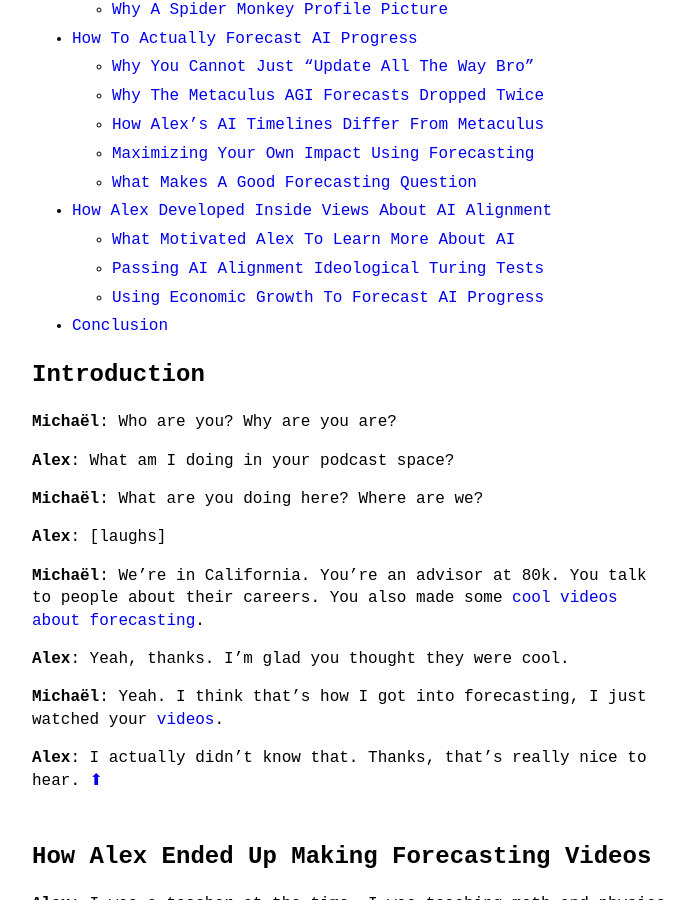
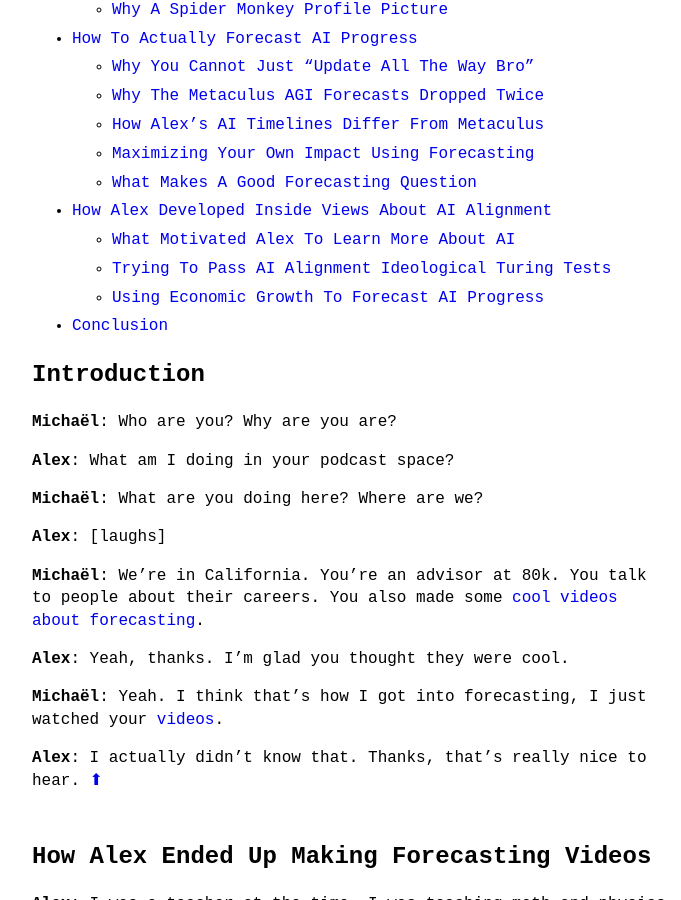
Before and after one commit to theinsideview/theinsideview.github.io, a Jekyll site: the page built from _posts/2022-09-05-alex.md, in a window 1280 px wide and 900 px high, scrolled down 1218 px. Shown: the whole window, without its empty margins (288-969 px from the left). Built offline with Jekyll 4.4.1, drawn with Linux system fonts in a browser that asks for light colours; some of the changed text lies outside the part shown.

Commit message:
headline

```diff
--- a/_posts/2022-09-05-alex.md
+++ b/_posts/2022-09-05-alex.md
@@ -29,7 +29,7 @@ Alex Lawsen is an [advisor](https://80000hours.org/speak-with-us/) at [80,000hou
     * [What Makes A Good Forecasting Question](#what-makes-a-good-forecasting-question)
 * [How Alex Developed Inside Views About AI Alignment](#how-alex-developed-inside-views-about-ai-alignment)
     * [What Motivated Alex To Learn More About AI](#what-motivated-alex-to-learn-more-about-ai)
-    * [Passing AI Alignment Ideological Turing Tests](#passing-ai-alignment-ideological-turing-tests)
+    * [Trying To Pass AI Alignment Ideological Turing Tests](#trying-to-pass-ai-alignment-ideological-turing-tests)
     * [Using Economic Growth To Forecast AI Progress](#using-economic-growth-to-forecast-ai-progress)
 * [Conclusion](#conclusion)
 
@@ -509,7 +509,7 @@ Got to get the name of the podcast in there. Yeah, you're right. So, I have a ve
 **Alex**:
 So, it's important for me to have a sensible understanding of AI, given that I talk to lots of people about it, and given that people ask me questions about it. But I'm lucky because I get to speak to researchers at the top of the game. So, I think roughly what I've done, and I think it's reasonable to say I've got a decent understanding of the space now, is I've just gone and spoken to a bunch of people and I've had kind of a specific goal in mind. I've tried to... if I want to be like, "Yeah, let's go for some [inaudible 00:46:24] worms or something". <a href="#outline">⬆</a>
 
-## Passing AI Alignment Ideological Turing Tests
+## Trying To Pass AI Alignment Ideological Turing Tests
 
 **Alex**:
 I try to build pretty detailed simulations as AI researchers, internal ones. And I kind of think I'm doing a good job if I could speak to Evan and say, "I think Buck would respond like this here."
```
